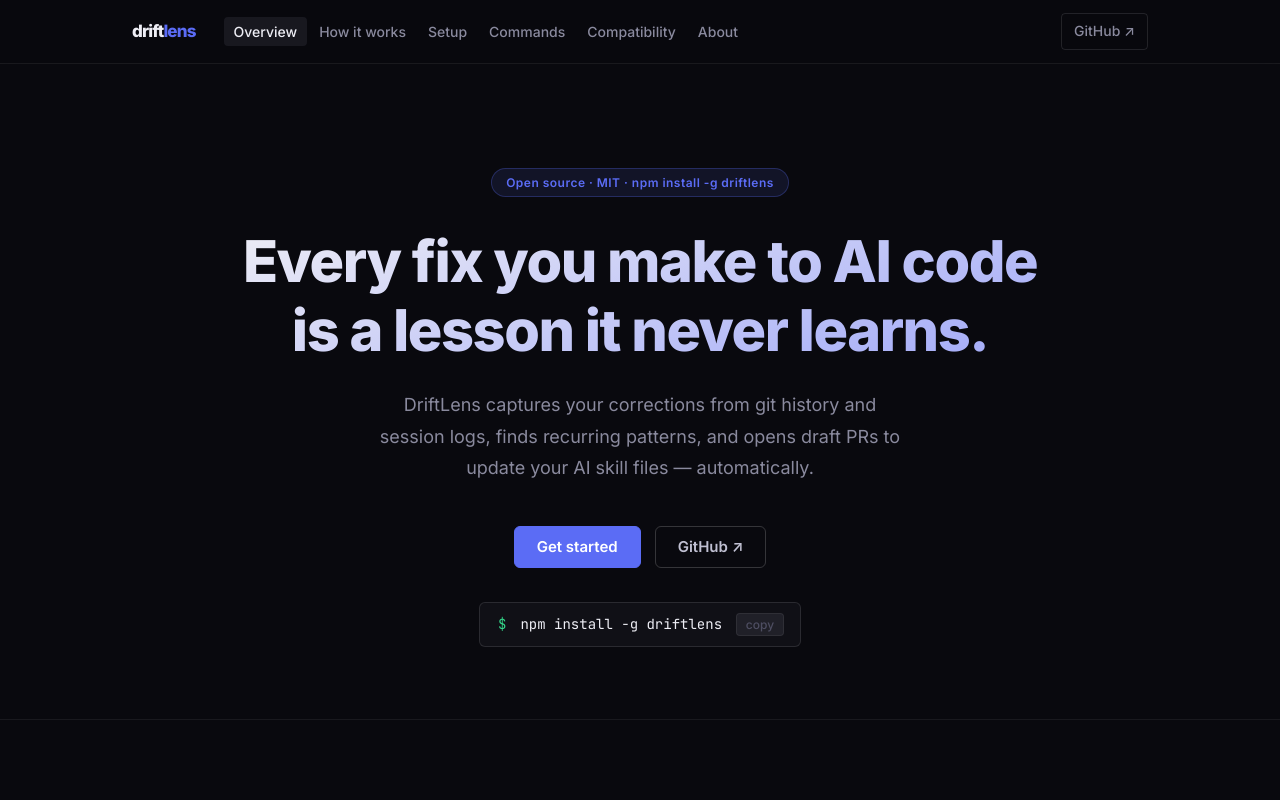
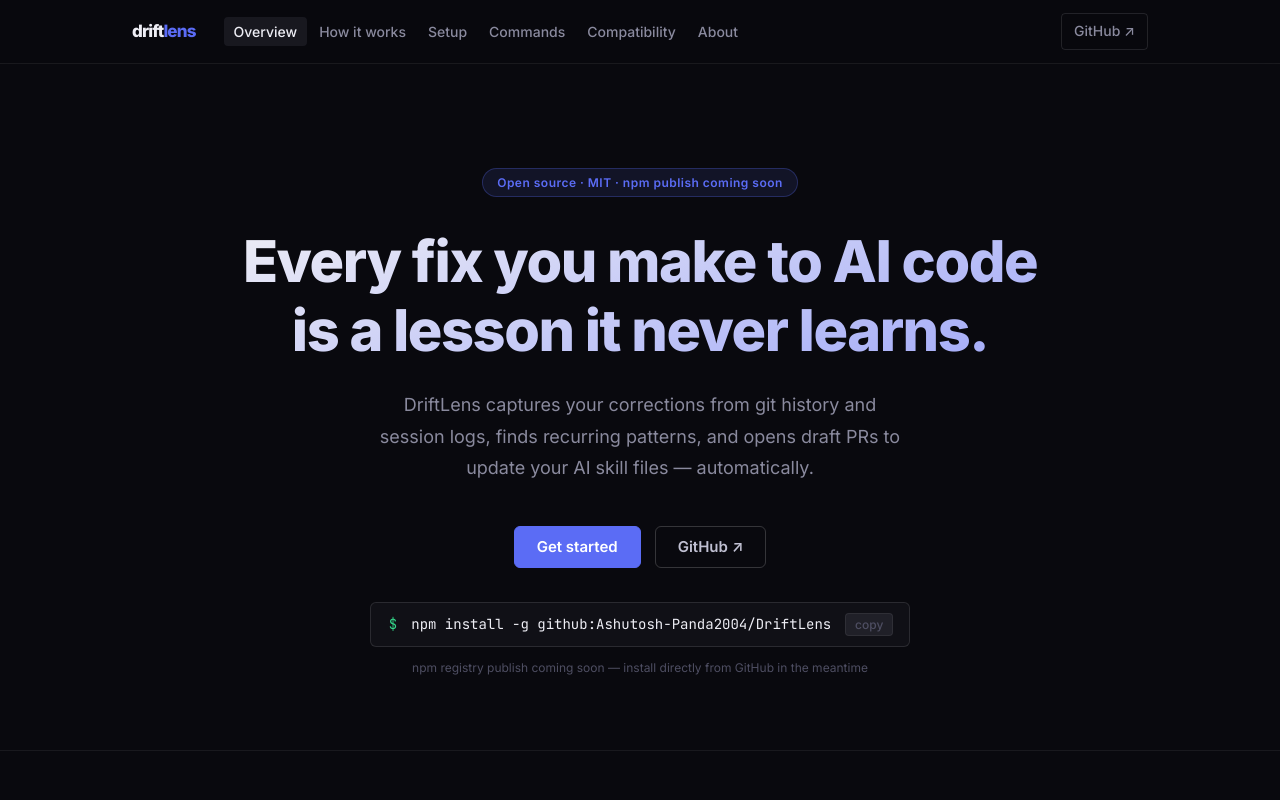
Before and after one commit to Ashutosh-Panda2004/DriftLens-Website, a React (Vite) app: page / in a window 1280 px wide. Shown: the top 800 px of the page. Built offline with nearby package versions, Linux system fonts and the light colour scheme.

Commit message:
Fix: NPM pre-publishing commands and guide

```diff
--- a/src/pages/Home.tsx
+++ b/src/pages/Home.tsx
@@ -4,19 +4,24 @@
 /* ── Install snippet ── */
 function InstallBox() {
   const [copied, setCopied] = useState(false)
-  const CMD = 'npm install -g driftlens'
+  const CMD = 'npm install -g github:Ashutosh-Panda2004/DriftLens'
   const copy = () => {
     navigator.clipboard.writeText(CMD).catch(() => {})
     setCopied(true)
     setTimeout(() => setCopied(false), 1500)
   }
   return (
+    <div style={{ display: 'flex', flexDirection: 'column', alignItems: 'center', gap: '0.625rem' }}>
       <div className="install-box">
         <span className="install-dollar">$</span>
         <span className="install-cmd">{CMD}</span>
         <button className={`install-copy${copied ? ' copied' : ''}`} onClick={copy}>
           {copied ? 'copied ✓' : 'copy'}
         </button>
+      </div>
+      <p style={{ fontSize: '0.75rem', color: 'var(--text-muted)' }}>
+        npm registry publish coming soon &mdash; install directly from GitHub in the meantime
+      </p>
     </div>
   )
 }
@@ -92,7 +97,7 @@
       <section className="hero">
         <div className="container">
           <div className="hero-badge">
-            <span className="badge">Open source · MIT · npm install -g driftlens</span>
+            <span className="badge">Open source · MIT · npm publish coming soon</span>
           </div>
           <h1>Every fix you make to AI code is a lesson it never learns.</h1>
           <p className="hero-sub">
--- a/src/pages/Setup.tsx
+++ b/src/pages/Setup.tsx
@@ -85,7 +85,10 @@
 ]
 
 const STEPS = [
-  { num: '01', title: 'Install globally',          desc: 'Adds the driftlens command to your PATH.', code: '$ npm install -g driftlens', copy: 'npm install -g driftlens' },
+  { num: '01', title: 'Install globally',
+    desc: 'Installs the driftlens command globally. npm registry publish is in progress — install directly from GitHub in the meantime.',
+    code: `$ npm install -g github:Ashutosh-Panda2004/DriftLens\n\n# npm registry publish coming soon — then this will become:\n# npm install -g driftlens`,
+    copy: 'npm install -g github:Ashutosh-Panda2004/DriftLens' },
   { num: '02', title: 'Initialize in your project', desc: 'Run in the root of any git repository. Safe on existing repos — chains with any existing hook.', code: INIT, copy: 'driftlens init' },
   { num: '03', title: 'Configure LLM provider',    desc: 'Edit .driftlens/config.json. Only needed for driftlens analyse and driftlens propose. Correction capture is offline.', code: CONFIG, label: '.driftlens/config.json' },
   { num: '04', title: 'Code with your AI tool',    desc: 'Option A: use driftlens watch to bracket sessions explicitly. Option B: just commit — the hook reads session logs automatically, or tag retroactively.', code: WATCH, extra: MARK },
```
Lines whose indentation alone changed are shown as unchanged.
